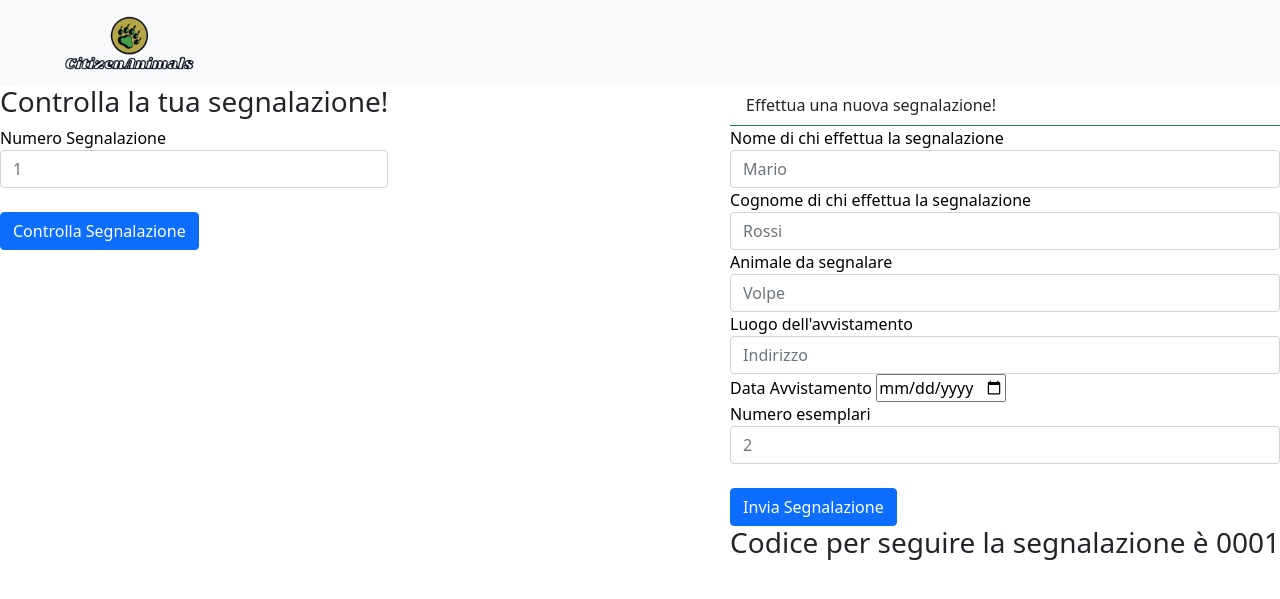
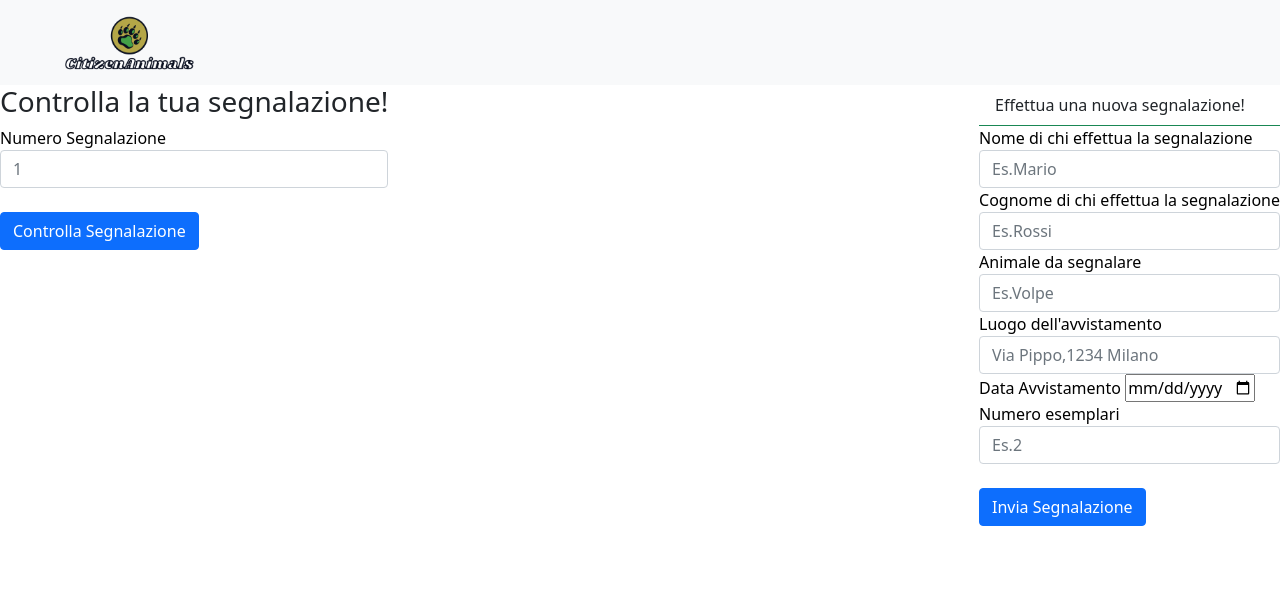
Before and after one commit to OB-UNISA/IUM, a Flask app: page /segnalazioni in a window 1280 px wide. Shown: the top 599 px of the page. Run offline with Flask 2, Linux system fonts and the light colour scheme.

Commit message:
final commit

```diff
--- a/assets/js/segnalazioni.js
+++ b/assets/js/segnalazioni.js
@@ -8,13 +8,19 @@
         type: 'POST',
         timeout: 5000,
         success: function (segnalazione) {
-            document.getElementById('segnalazione_search').innerHTML = segnalazione
+            document.getElementById('segnalazione_search').style.display = "block";
+            document.getElementById('segnalazione_search').innerHTML = segnalazione;
         },
         error: function (xhr, status, error) {
       }
     })
 
 }
+function show_codice(){
+  document.getElementById("code").style.display = "block";
+
+}
+
 
 function save_segnalazione(){
 
@@ -23,7 +29,7 @@
         'dataRitrovamento': document.getElementById('dataRitrovamento').value,
         'numeroEsemplari': document.getElementById('numeroEsemplari').value,
         'coordinate': document.getElementById('coordinate').value,
-    }
+     }
 
     $.ajax({
         url: './segnalazioni/save',
--- a/templates/segnalazioni.html
+++ b/templates/segnalazioni.html
@@ -39,7 +39,7 @@
             <input id="num_segnalazione" type="number" class="form-control" placeholder="1">
         </div><br>
         <button type="button" class="btn btn-primary" onclick="get_segnalazione()">Controlla Segnalazione</button>
-  <div id="segnalazione_search"></div>
+        <div class="alert alert-primary" id="segnalazione_search" role="alert" style="display:none"></div>
     </div>
 
 
@@ -54,34 +54,37 @@
 
         <div class="form-group">
             <label>Nome di chi effettua la segnalazione</label>
-    <input type="text" class="form-control" placeholder="Mario" id="nome">
+            <input type="text" class="form-control" placeholder="Es.Mario" id="nome" required>
         </div>
         <div class="form-group">
             <label>Cognome di chi effettua la segnalazione</label>
-    <input type="text" class="form-control" placeholder="Rossi" id="cognome">
+            <input type="text" class="form-control" placeholder="Es.Rossi" id="cognome" required>
         </div>
         <div class="form-group">
             <label>Animale da segnalare</label>
-    <input type="text" class="form-control" placeholder="Volpe" id="specie">
+            <input type="text" class="form-control" placeholder="Es.Volpe" id="specie" required>
         </div>
         <div class="form-group">
             <label>Luogo dell'avvistamento</label>
-    <input type="text" class="form-control" placeholder="Indirizzo" id="coordinate">
+            <input type="text" class="form-control" placeholder="Via Pippo,1234 Milano" id="coordinate" required>
         </div>
         <div class="form-group">
             <label>Data Avvistamento</label>
             <input type="date" id="dataRitrovamento"
                    value="yyyy-MM-dd"
-       min="2018-01-01" max="2099-01-01">
+                   min="2018-01-01" max="2099-01-01" required>
             <div class="form-group">
                 <label>Numero esemplari</label>
-        <input type="number" class="form-control" placeholder="2" id="numeroEsemplari">
+                <input type="number" class="form-control" placeholder="Es.2" id="numeroEsemplari" required>
             </div>
-  </div><br>
-  <button type="button" class="btn btn-primary" onclick="save_segnalazione()">Invia Segnalazione</button>
             <br>
-<h3 id="code" display:"none"> Codice per seguire la segnalazione è 0001</div>
-
+            <button type="button" class="btn btn-primary" onsubmit="show_codice()" onclick="save_segnalazione()">Invia Segnalazione</button>
+            <br>
+            <div class="alert alert-primary" role="alert" id="code" style="display:none">
+                Il tuo codice della segnalazione è 1, inseriscilo nel form affianco per visualizzare lo stato!
+            </div>
+        </div>
+        </div></div>
 
 </body>
 </html>
```
Lines whose indentation alone changed are shown as unchanged.
